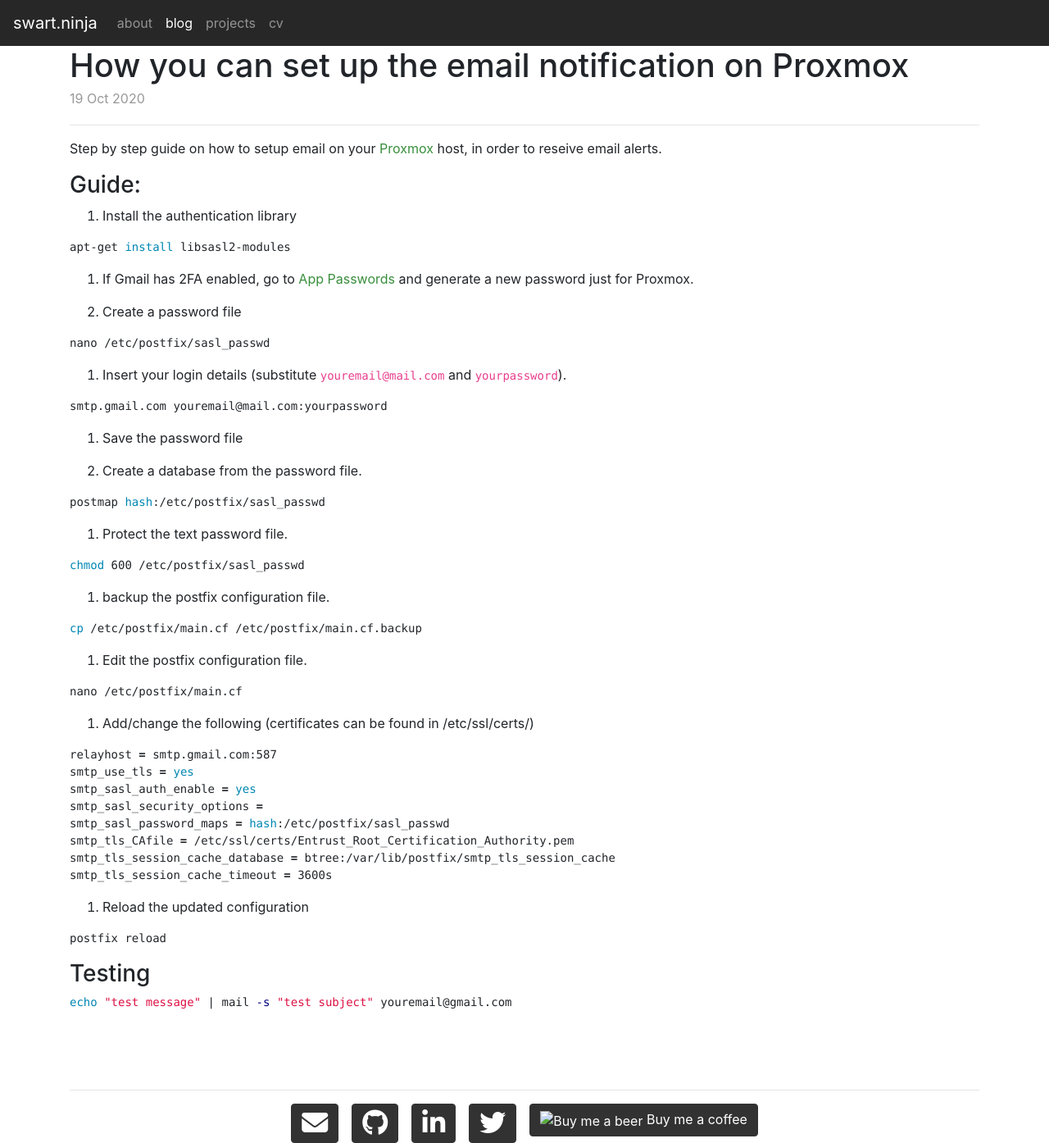
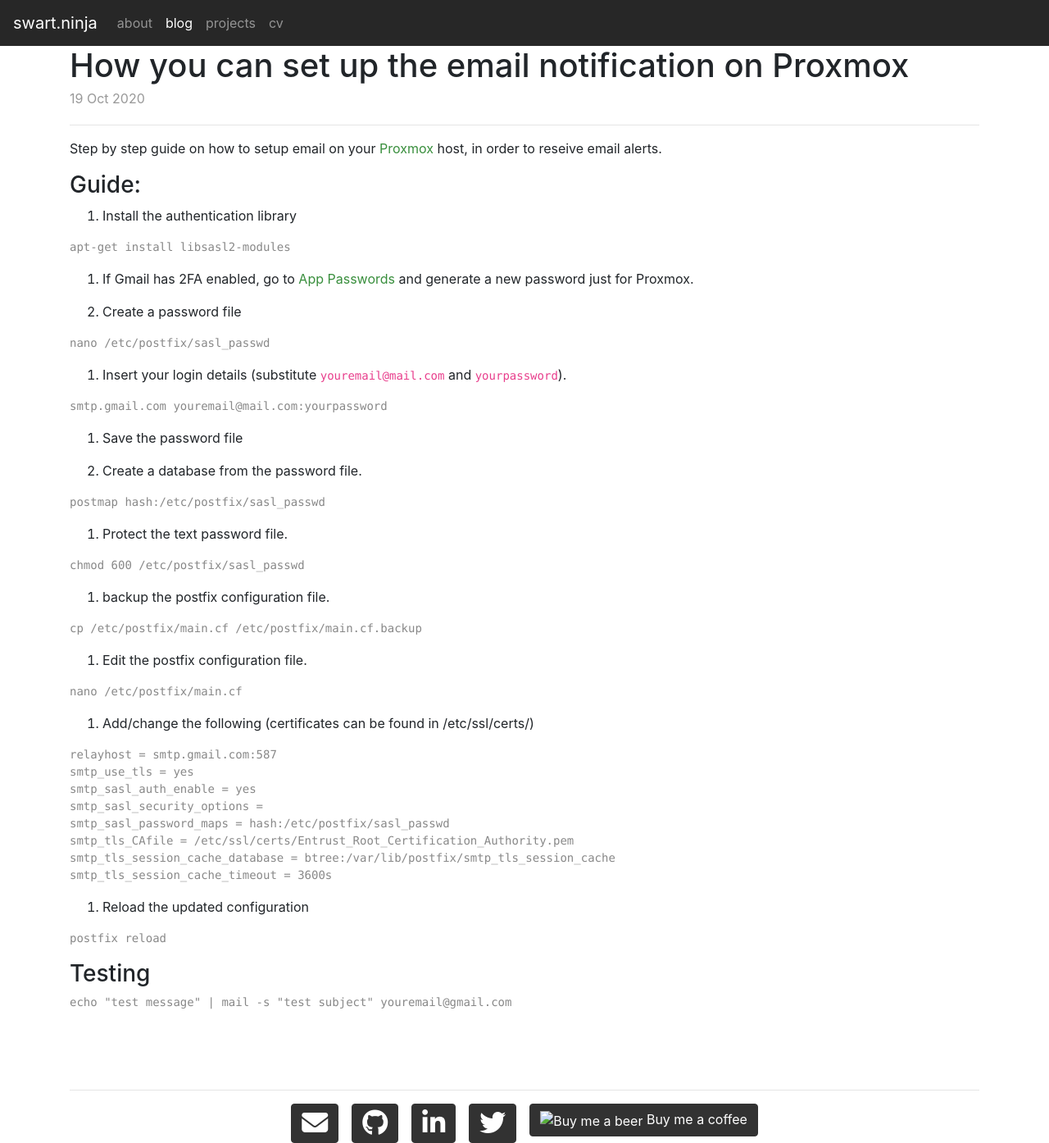
Before and after one commit to DickSwart/dickswart.github.io, a Jekyll site: the page built from _posts/2020-10-19-how-to-setup-email-notification-on-proxmox.md, in a window 1280 px wide and 1394 px high. Shown: the whole window at 82% size. Built offline with Jekyll 4.4.1, drawn with Linux system fonts in a browser that asks for light colours; nearby versions of some CDN libraries.

Commit message:
blog post updates

````diff
--- a/_posts/2020-10-19-how-to-setup-email-notification-on-proxmox.md
+++ b/_posts/2020-10-19-how-to-setup-email-notification-on-proxmox.md
@@ -13,7 +13,7 @@
 
 1. Install the authentication library
 
-```bash
+```console
 apt-get install libsasl2-modules
 ```
 
@@ -21,13 +21,13 @@
 
 3. Create a password file
 
-```bash
+```console
 nano /etc/postfix/sasl_passwd
 ```
 
 4. Insert your login details (substitute `youremail@mail.com` and `yourpassword`).
 
-```bash
+```console
 smtp.gmail.com youremail@mail.com:yourpassword
 ```
 
@@ -35,31 +35,31 @@
 
 6. Create a database from the password file.
 
-```bash
+```console
 postmap hash:/etc/postfix/sasl_passwd
 ```
 
 7. Protect the text password file.
 
-```bash
+```console
 chmod 600 /etc/postfix/sasl_passwd
 ```
 
 8. backup the postfix configuration file.
 
-```bash
+```console
 cp /etc/postfix/main.cf /etc/postfix/main.cf.backup
 ```
 
 9. Edit the postfix configuration file.
 
-```bash
+```console
 nano /etc/postfix/main.cf
 ```
 
 10. Add/change the following (certificates can be found in /etc/ssl/certs/)
 
-```bash
+```console
 relayhost = smtp.gmail.com:587
 smtp_use_tls = yes
 smtp_sasl_auth_enable = yes
@@ -72,11 +72,11 @@
 
 11. Reload the updated configuration
 
-```bash
+```console
 postfix reload
 ```
 
 ### Testing
-```bash
+```console
 echo "test message" | mail -s "test subject" youremail@gmail.com
 ```
````
